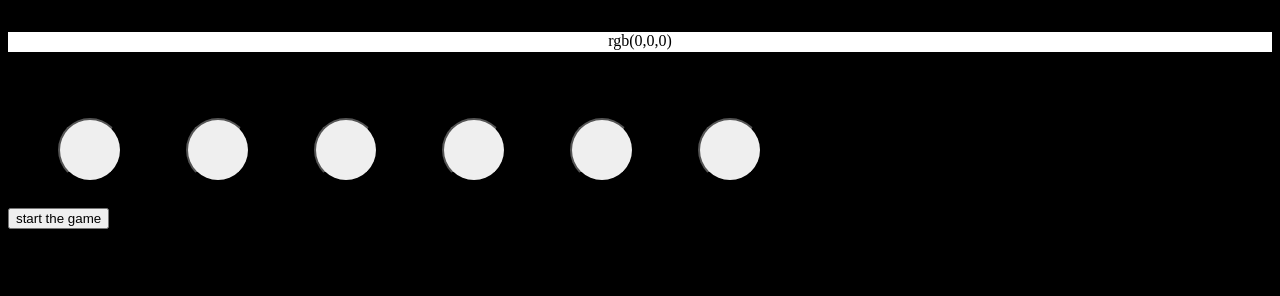
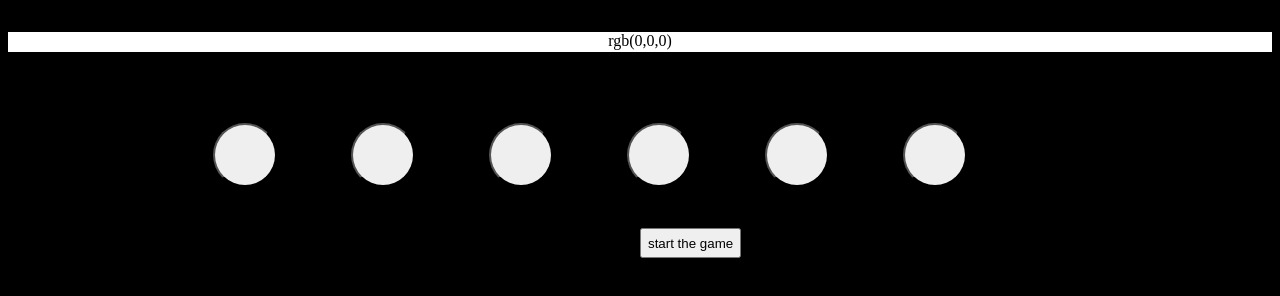
Before and after one commit to nikhil24agarwal/Guess-the-color, a plain HTML site: page index.html in a window 1280 px wide. Shown: the part 64-360 px from the top of the page. Drawn offline with Linux system fonts and the light colour scheme; files that its build step writes are made by us from their sources.

Commit message:
Update style.css

```diff
--- a/style.css
+++ b/style.css
@@ -19,12 +19,13 @@ body{
     border-radius: 50%;
     size: 100px;
     padding:30px;
-    margin:30px;
+    margin:35px;
 }
 
 .divs{
     height:100px;
     padding:20px;
+    margin-left: 150px;
 }
 #random{
     background-color: white;
@@ -32,3 +33,10 @@ body{
     text-align: center;
     font-family: 'Times New Roman', Times, serif;
 }
+.h{
+    size: 20px;
+    height: 30px;
+    text-align: center;
+    margin-left: 50%;
+    margin-top: 20px;
+}
```
